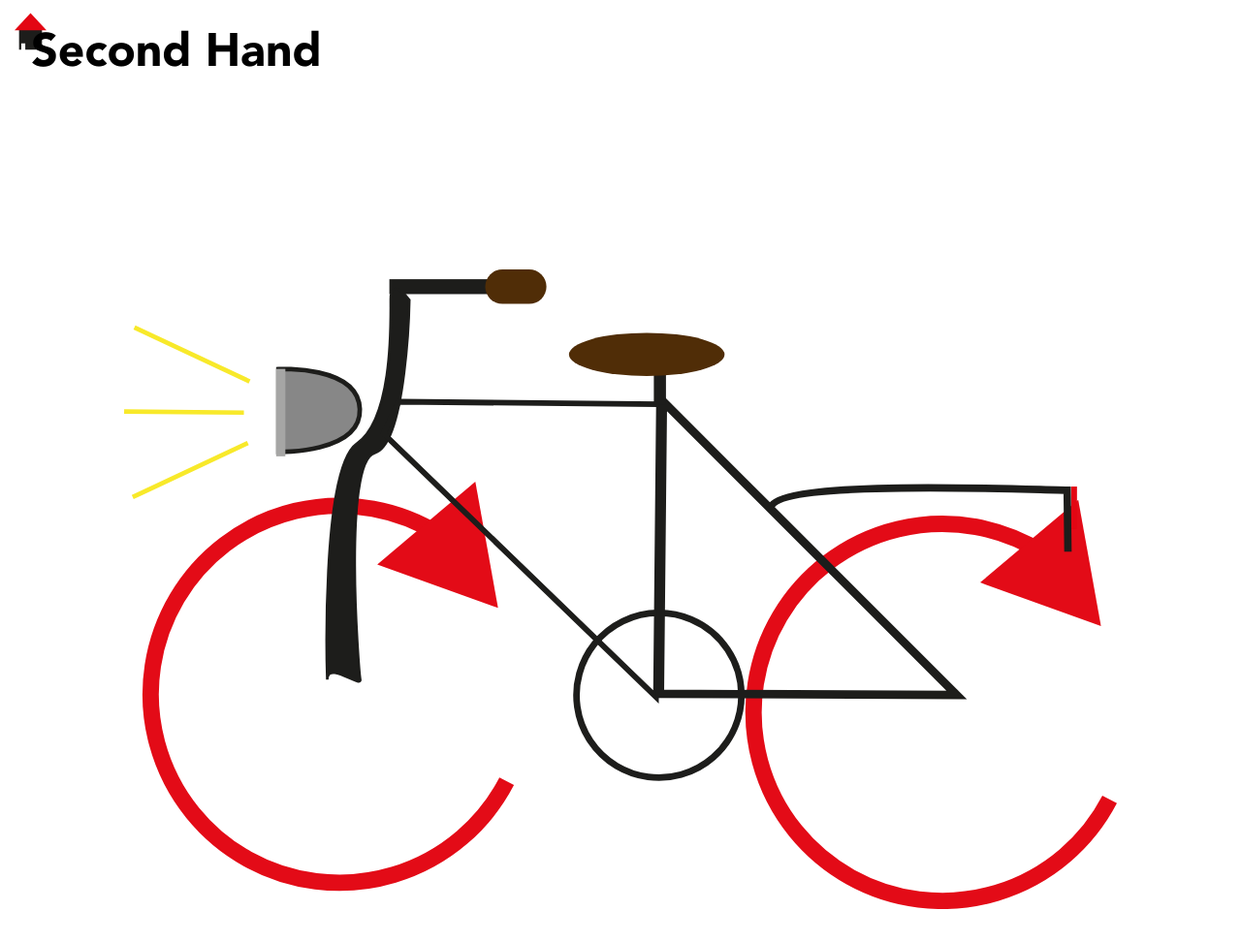
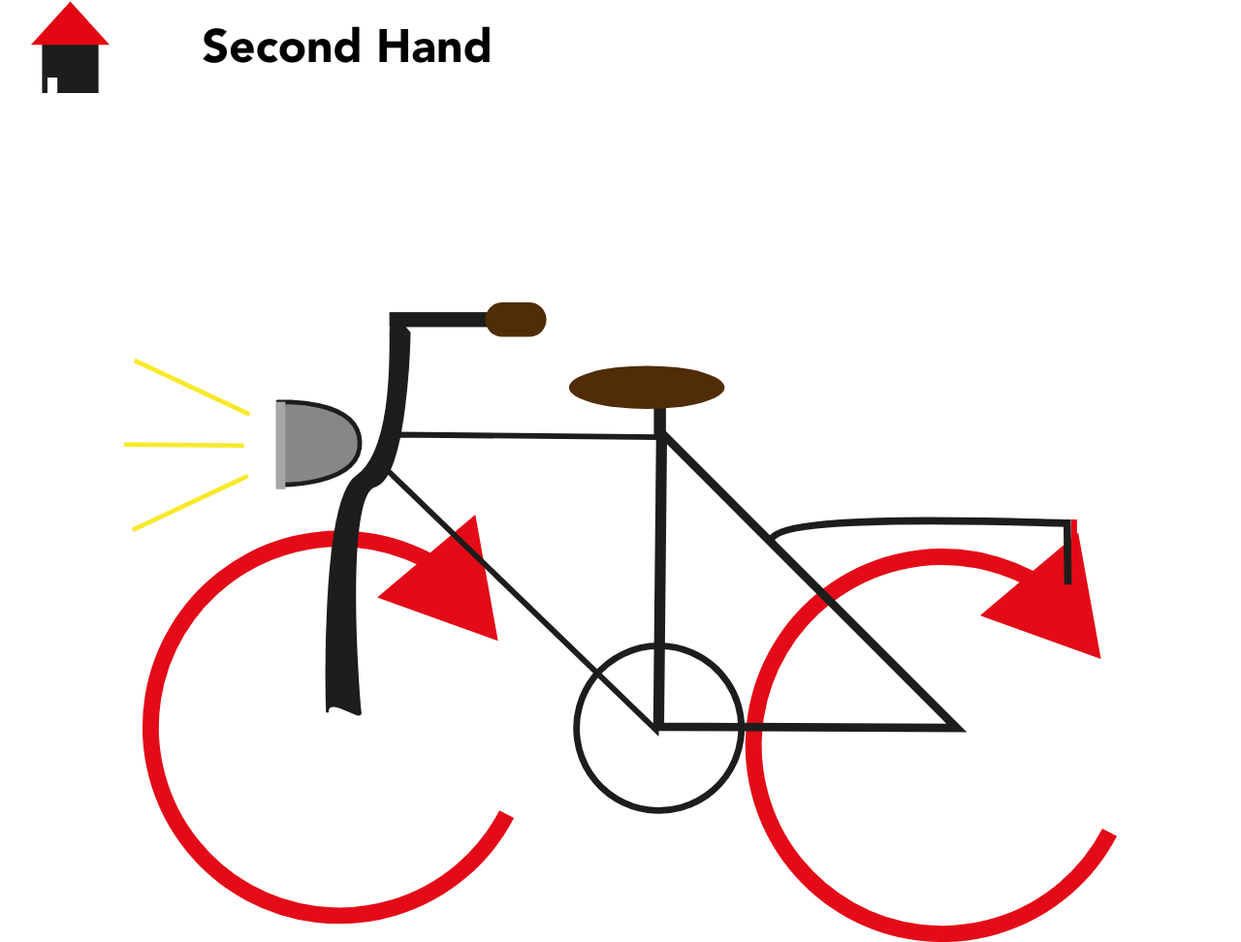
Before and after one commit to JuulVrasdonk/ISGA_project_individueel.io, a plain HTML site: page second_hand.html in a window 1280 px wide. Shown: the top 972 px of the page at 97% size. Drawn offline with Linux system fonts and the light colour scheme.

Commit message:
hopelijk laatse veranderingen

```diff
--- a/second_hand.html
+++ b/second_hand.html
@@ -9,12 +9,12 @@
 <body>
     <main>
         <header>
-            <div class="headbar">
                 <a href="index.html"class="home"><img src="styling/icons/homebutton.svg"></a>
                 <h1>Second Hand</h1>
-            </div>
+        </header>
+        <section class="banner">
                 <img src="styling/icons/second_hand_black.svg" alt="second bike" class="bannericon">
-        </header>
+        </section
             <section>
                 <p class="intro">The best way to get to your destination is by bicycle. Don’t pay to much for a bike, just buy a second hand bike. Here’s a guide so you know what to look for.</p>
             </section>
--- a/styling/second_hand.css
+++ b/styling/second_hand.css
@@ -15,27 +15,28 @@
     padding: 0;
 }
 header{
+    display: flex;
     margin: 0;
     padding: 0;
-}
-.headbar{
-    display: flex;
+    max-height: 15vh;
 }
 h1{
     font-size: 6vh;
     font-family: 'avenir';
     font-weight: 600;
-  margin-left: 0;
-  margin-top: 2.5vh;
+    margin-left: 3vw;;
+    margin-top: 2vh;
     margin-bottom: 0;
     position: relative;
     right: 22px;
 }
+
 .home{
   margin: 0;
   position: relative;
   left: 15px;
-  height: 10vh;
+  height: 15vh;
+  width: 15vw;
 }
 img{
     height: 80%;
--- a/styling/stylesheet.css
+++ b/styling/stylesheet.css
@@ -50,7 +50,7 @@ a{
 .iconrules{
   position: absolute;
   left: 27.5vw;
-  top: 56vh;
+  top: 54vh;
   width: 45vw;
 }
 .iconsigns{
@@ -58,5 +58,5 @@ a{
   margin: 0;
   position: absolute;
   left: 36vw;
-  top: 95vh;
+  top: 85vh;
 }
--- a/styling/submenu_your_bike.css
+++ b/styling/submenu_your_bike.css
@@ -24,8 +24,8 @@ h1{
     font-size: 6vh;
     font-family: 'avenir';
     font-weight: 600;
-    margin-left: 0;
-    margin-top: 2.5vh;
+    margin-left: 3vw;;
+    margin-top: 2vh;
     margin-bottom: 0;
     position: relative;
     right: 22px;
@@ -35,7 +35,8 @@ h1{
   margin: 0;
   position: relative;
   left: 15px;
-  height: 10vh;
+  height: 15vh;
+  width: 15vw;
 }
 p{
     color: white;
@@ -118,7 +119,7 @@ summary::-webkit-details-marker {
     content: " ";
     position: relative;
     left: 150px;
-    bottom: 170px;
+    bottom: 175px;
 }
 
 details[open] summary:after {
```
Also changed, not shown: index.html (+1 -1 lines). Lines whose indentation alone changed are shown as unchanged.
